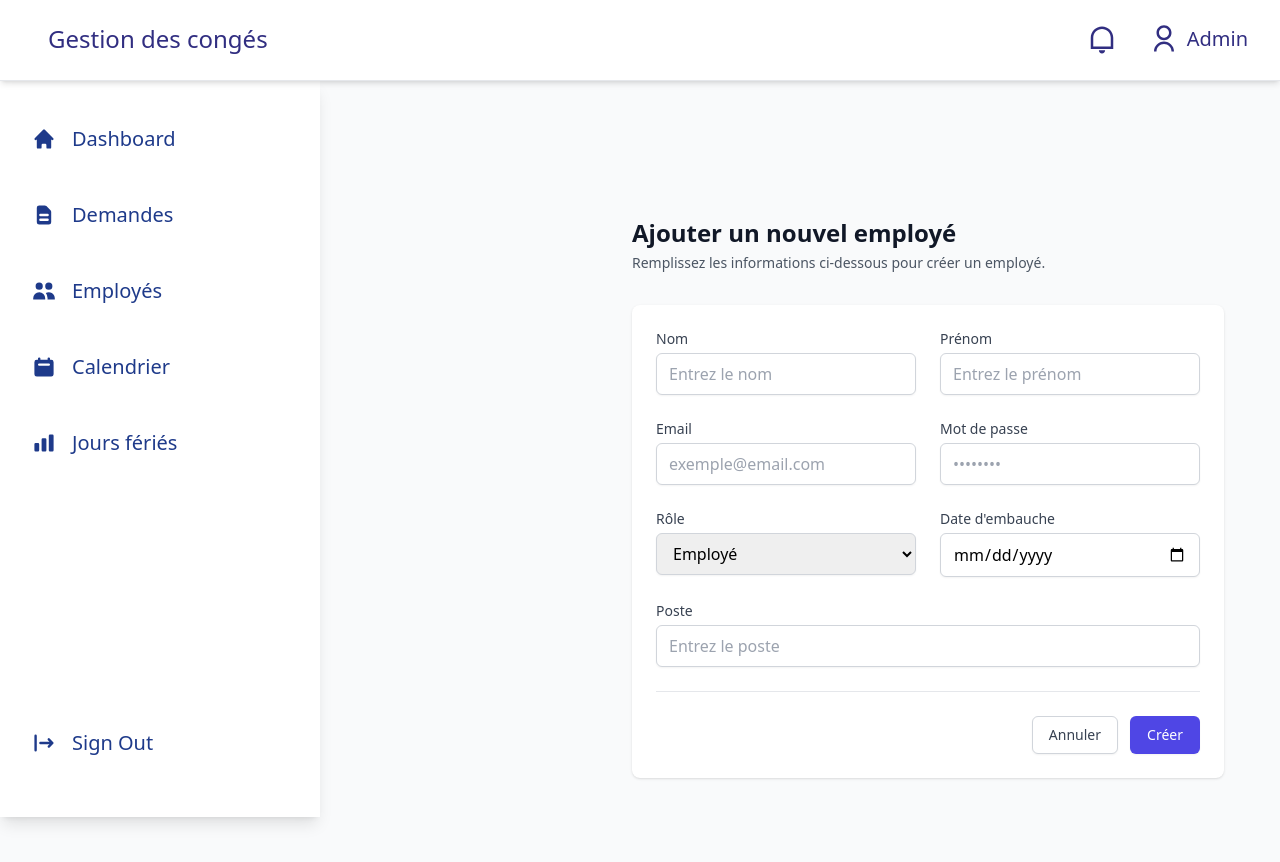
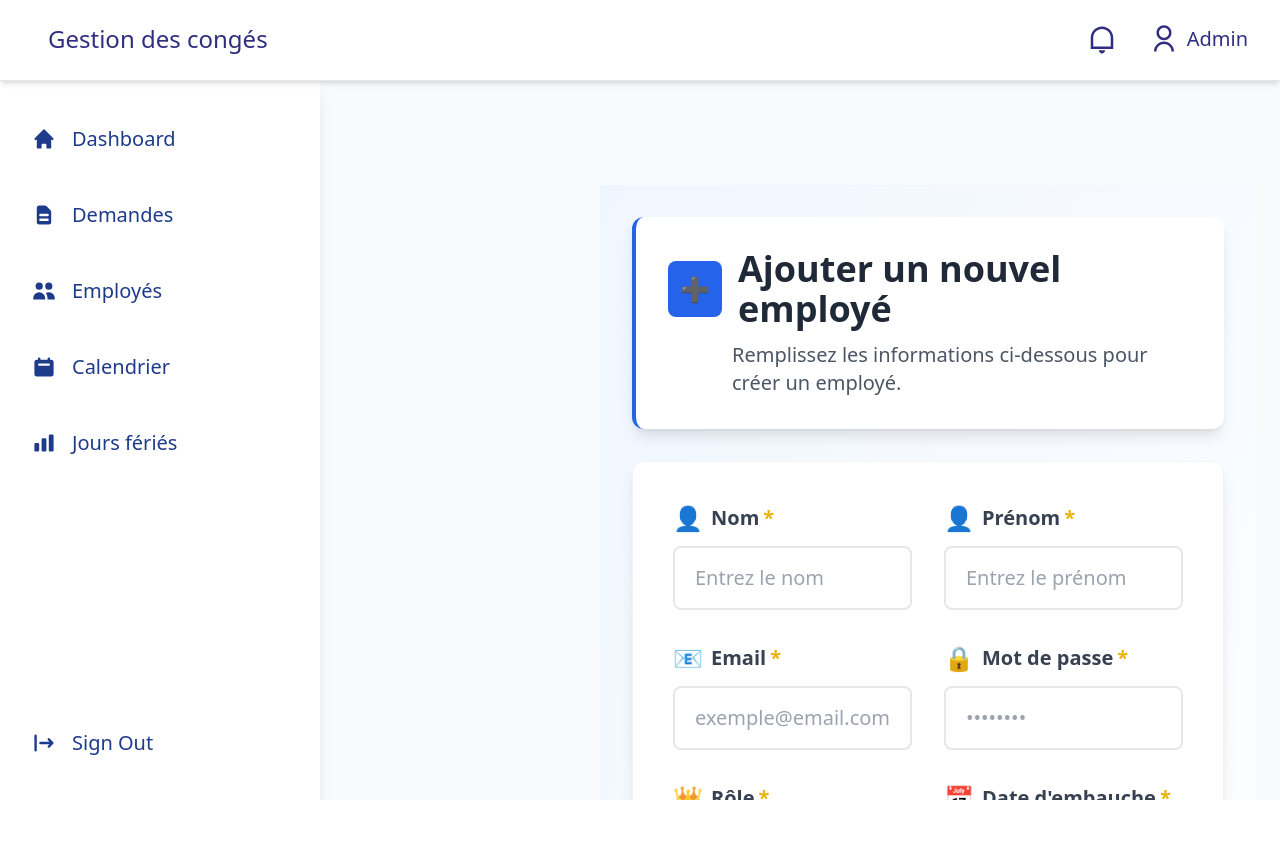
Before and after one commit to MarinaAdr/gestion-des-conges, a React (Vite) app in the folder frontend/: page /employees/new in a window 1280 px wide. Shown: the top 862 px of the page. After the commit the page ends 800 px from the top, so only its background shows below. Built offline with nearby package versions, Linux system fonts and the light colour scheme.

Commit message:
fixed layout and integrate employeeForm

```diff
--- a/frontend/src/components/layout/AdminLayout.jsx
+++ b/frontend/src/components/layout/AdminLayout.jsx
@@ -6,11 +6,11 @@
   const [sidebarOpen, setSidebarOpen] = useState(false);
 
   return (
-    <div className="min-h-screen bg-gray-50">
+    <div className="h-screen flex flex-col overflow-hidden bg-gray-50">
       {/* Navbar fixe en haut */}
       <NavbarAdmin onMenuClick={() => setSidebarOpen(!sidebarOpen)} />
 
-      <div className="flex">
+      <div className="flex flex-1 overflow-hidden">
         {/* Sidebar */}
         <SidebarAdmin
           className={`fixed inset-y-0 left-0 z-30 w-64 transform transition-transform duration-300 ease-in-out
@@ -18,8 +18,8 @@
         />
 
         {/* Main content */}
-        <div className="flex-1 lg:ml-64 pt-[80px]">
-          <main className="p-6">
+        <div className="flex-1 lg:ml-64 pt-[80px] overflow-hidden">
+          <main className="h-full p-6 overflow-y-auto">
             <div className="max-w-7xl mx-auto">
               {children}
             </div>
--- a/frontend/src/pages/Employees/EmployeesForm.jsx
+++ b/frontend/src/pages/Employees/EmployeesForm.jsx
@@ -60,68 +60,84 @@
 
   return (
     <AdminLayout>
-      <div className="min-h-screen bg-gray-50 py-8 px-4 sm:px-6 lg:px-8">
-        <div className="max-w-3xl mx-auto">
-          {/* En-tête du formulaire */}
-          <div className="mb-8">
-            <h2 className="text-2xl font-bold text-gray-900">
+      <div className="min-h-screen bg-gradient-to-br from-blue-50 to-white py-8 px-4 sm:px-6 lg:px-8 animate-fadeIn">
+        <div className="max-w-5xl mx-auto">
+          {/* En-tête avec effet moderne */}
+          <div className="mb-8 bg-white p-8 rounded-xl shadow-lg border-l-4 border-blue-600 transform hover:scale-[1.02] transition-all duration-300">
+            <h2 className="text-4xl font-bold text-gray-800 flex items-center animate-slideDown">
+              <span className="bg-blue-600 text-white p-3 rounded-lg mr-4 text-2xl">
+                {employee ? '✏️' : '➕'}
+              </span>
               {employee ? 'Modifier un employé' : 'Ajouter un nouvel employé'}
             </h2>
-            <p className="mt-1 text-sm text-gray-600">
+            <p className="mt-3 text-xl text-gray-600 ml-16 animate-slideRight">
               Remplissez les informations ci-dessous pour {employee ? 'modifier' : 'créer'} un employé.
             </p>
           </div>
 
-          {/* Formulaire */}
-          <div className="bg-white shadow rounded-lg">
-            <form onSubmit={handleSubmit} className="space-y-6 p-6">
-              <div className="grid grid-cols-1 md:grid-cols-2 gap-6">
+          {/* Formulaire avec design moderne */}
+          <div className="bg-white rounded-xl shadow-lg p-10 border border-gray-100 hover:shadow-2xl transition-all duration-500 animate-slideUp">
+            <form onSubmit={handleSubmit} className="space-y-8">
+              <div className="grid grid-cols-1 md:grid-cols-2 gap-8">
                 {/* Nom */}
-                <div>
-                  <label className="block text-sm font-medium text-gray-700 mb-1">Nom</label>
+                <div className="form-group transform hover:scale-[1.02] transition-all duration-300">
+                  <label className="block text-xl font-semibold text-gray-700 mb-3 flex items-center">
+                    <span className="text-2xl mr-2">👤</span> Nom
+                    <span className="text-yellow-500 ml-1">*</span>
+                  </label>
+                  <div className="relative">
                     <input
                       type="text"
                       name="nom"
                       value={formData.nom}
                       onChange={handleChange}
                       required
-                    className="w-full px-3 py-2 border border-gray-300 rounded-md shadow-sm focus:outline-none focus:ring-2 focus:ring-indigo-500 focus:border-indigo-500"
+                      className="w-full px-5 py-4 text-xl rounded-lg border-2 border-gray-200 focus:border-blue-500 focus:ring-4 focus:ring-blue-100 transition-all duration-300 outline-none hover:border-blue-300"
                       placeholder="Entrez le nom"
                     />
                   </div>
+                </div>
 
                 {/* Prénom */}
-                <div>
-                  <label className="block text-sm font-medium text-gray-700 mb-1">Prénom</label>
+                <div className="form-group transform hover:scale-[1.02] transition-all duration-300">
+                  <label className="block text-xl font-semibold text-gray-700 mb-3 flex items-center">
+                    <span className="text-2xl mr-2">👤</span> Prénom
+                    <span className="text-yellow-500 ml-1">*</span>
+                  </label>
                   <input
                     type="text"
                     name="prenom"
                     value={formData.prenom}
                     onChange={handleChange}
                     required
-                    className="w-full px-3 py-2 border border-gray-300 rounded-md shadow-sm focus:outline-none focus:ring-2 focus:ring-indigo-500 focus:border-indigo-500"
+                    className="w-full px-5 py-4 text-xl rounded-lg border-2 border-gray-200 focus:border-blue-500 focus:ring-4 focus:ring-blue-100 transition-all duration-300 outline-none hover:border-blue-300"
                     placeholder="Entrez le prénom"
                   />
                 </div>
 
                 {/* Email */}
-                <div>
-                  <label className="block text-sm font-medium text-gray-700 mb-1">Email</label>
+                <div className="form-group transform hover:scale-[1.02] transition-all duration-300">
+                  <label className="block text-xl font-semibold text-gray-700 mb-3 flex items-center">
+                    <span className="text-2xl mr-2">📧</span> Email
+                    <span className="text-yellow-500 ml-1">*</span>
+                  </label>
                   <input
                     type="email"
                     name="email"
                     value={formData.email}
                     onChange={handleChange}
                     required
-                    className="w-full px-3 py-2 border border-gray-300 rounded-md shadow-sm focus:outline-none focus:ring-2 focus:ring-indigo-500 focus:border-indigo-500"
+                    className="w-full px-5 py-4 text-xl rounded-lg border-2 border-gray-200 focus:border-blue-500 focus:ring-4 focus:ring-blue-100 transition-all duration-300 outline-none hover:border-blue-300"
                     placeholder="exemple@email.com"
                   />
                 </div>
 
                 {/* Mot de passe */}
-                <div>
-                  <label className="block text-sm font-medium text-gray-700 mb-1">
+                <div className="form-group transform hover:scale-[1.02] transition-all duration-300">
+                  <label className="block text-xl font-semibold text-gray-700 mb-3 flex items-center">
+                    <span className="text-2xl mr-2">🔒</span>
                     {employee ? 'Nouveau mot de passe (optionnel)' : 'Mot de passe'}
+                    {!employee && <span className="text-yellow-500 ml-1">*</span>}
                   </label>
                   <input
                     type="password"
@@ -129,19 +145,22 @@
                     value={formData.password}
                     onChange={handleChange}
                     required={!employee}
-                    className="w-full px-3 py-2 border border-gray-300 rounded-md shadow-sm focus:outline-none focus:ring-2 focus:ring-indigo-500 focus:border-indigo-500"
+                    className="w-full px-5 py-4 text-xl rounded-lg border-2 border-gray-200 focus:border-blue-500 focus:ring-4 focus:ring-blue-100 transition-all duration-300 outline-none hover:border-blue-300"
                     placeholder="••••••••"
                   />
                 </div>
 
                 {/* Rôle */}
-                <div>
-                  <label className="block text-sm font-medium text-gray-700 mb-1">Rôle</label>
+                <div className="form-group transform hover:scale-[1.02] transition-all duration-300">
+                  <label className="block text-xl font-semibold text-gray-700 mb-3 flex items-center">
+                    <span className="text-2xl mr-2">👑</span> Rôle
+                    <span className="text-yellow-500 ml-1">*</span>
+                  </label>
                   <select
                     name="role"
                     value={formData.role}
                     onChange={handleChange}
-                    className="w-full px-3 py-2 border border-gray-300 rounded-md shadow-sm focus:outline-none focus:ring-2 focus:ring-indigo-500 focus:border-indigo-500"
+                    className="w-full px-5 py-4 text-xl rounded-lg border-2 border-gray-200 focus:border-blue-500 focus:ring-4 focus:ring-blue-100 transition-all duration-300 outline-none hover:border-blue-300 bg-white"
                   >
                     <option value="EMPLOYEE">Employé</option>
                     <option value="ADMIN">Administrateur</option>
@@ -149,47 +168,53 @@
                 </div>
 
                 {/* Date d'embauche */}
-                <div>
-                  <label className="block text-sm font-medium text-gray-700 mb-1">Date d'embauche</label>
+                <div className="form-group transform hover:scale-[1.02] transition-all duration-300">
+                  <label className="block text-xl font-semibold text-gray-700 mb-3 flex items-center">
+                    <span className="text-2xl mr-2">📅</span> Date d'embauche
+                    <span className="text-yellow-500 ml-1">*</span>
+                  </label>
                   <input
                     type="date"
                     name="date_embauche"
                     value={formData.date_embauche}
                     onChange={handleChange}
                     required
-                    className="w-full px-3 py-2 border border-gray-300 rounded-md shadow-sm focus:outline-none focus:ring-2 focus:ring-indigo-500 focus:border-indigo-500"
+                    className="w-full px-5 py-4 text-xl rounded-lg border-2 border-gray-200 focus:border-blue-500 focus:ring-4 focus:ring-blue-100 transition-all duration-300 outline-none hover:border-blue-300"
                   />
                 </div>
 
                 {/* Poste */}
-                <div className="md:col-span-2">
-                  <label className="block text-sm font-medium text-gray-700 mb-1">Poste</label>
+                <div className="md:col-span-2 transform hover:scale-[1.02] transition-all duration-300">
+                  <label className="block text-xl font-semibold text-gray-700 mb-3 flex items-center">
+                    <span className="text-2xl mr-2">💼</span> Poste
+                    <span className="text-yellow-500 ml-1">*</span>
+                  </label>
                   <input
                     type="text"
                     name="poste"
                     value={formData.poste}
                     onChange={handleChange}
                     required
-                    className="w-full px-3 py-2 border border-gray-300 rounded-md shadow-sm focus:outline-none focus:ring-2 focus:ring-indigo-500 focus:border-indigo-500"
+                    className="w-full px-5 py-4 text-xl rounded-lg border-2 border-gray-200 focus:border-blue-500 focus:ring-4 focus:ring-blue-100 transition-all duration-300 outline-none hover:border-blue-300"
                     placeholder="Entrez le poste"
                   />
                 </div>
               </div>
 
               {/* Boutons d'action */}
-              <div className="flex justify-end space-x-3 pt-6 border-t border-gray-200 mt-6">
+              <div className="flex justify-end space-x-4 pt-8 border-t border-gray-100">
                 <button
                   type="button"
                   onClick={handleCancel}
-                  className="px-4 py-2 border border-gray-300 rounded-md shadow-sm text-sm font-medium text-gray-700 bg-white hover:bg-gray-50 focus:outline-none focus:ring-2 focus:ring-offset-2 focus:ring-indigo-500"
+                  className="px-8 py-4 text-xl rounded-lg border-2 border-gray-300 text-gray-700 font-medium hover:bg-gray-50 hover:border-gray-400 focus:outline-none focus:ring-4 focus:ring-gray-100 transition-all duration-300 transform hover:scale-105"
                 >
-                  Annuler
+                  ❌ Annuler
                 </button>
                 <button
                   type="submit"
-                  className="px-4 py-2 border border-transparent rounded-md shadow-sm text-sm font-medium text-white bg-indigo-600 hover:bg-indigo-700 focus:outline-none focus:ring-2 focus:ring-offset-2 focus:ring-indigo-500"
+                  className="px-8 py-4 text-xl rounded-lg bg-gradient-to-r from-blue-600 to-blue-700 text-white font-medium hover:from-blue-700 hover:to-blue-800 focus:outline-none focus:ring-4 focus:ring-blue-100 transition-all duration-300 shadow-lg hover:shadow-xl transform hover:scale-105"
                 >
-                  {employee ? 'Modifier' : 'Créer'}
+                  {employee ? '✏️ Modifier' : '✅ Créer'}
                 </button>
               </div>
             </form>
```
Lines whose indentation alone changed are shown as unchanged.
